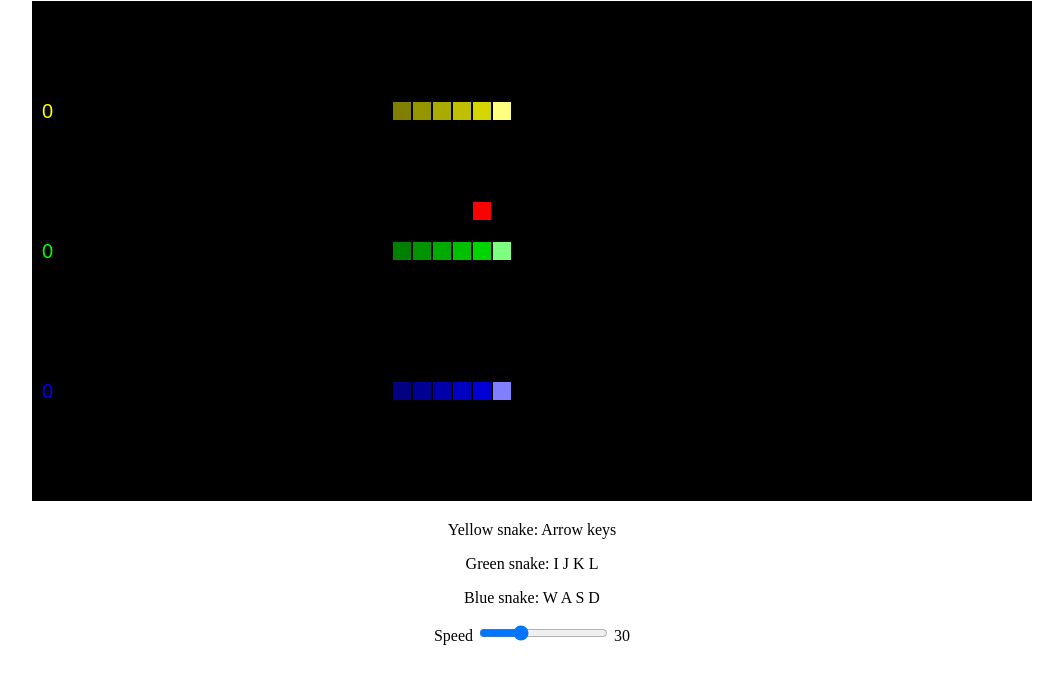
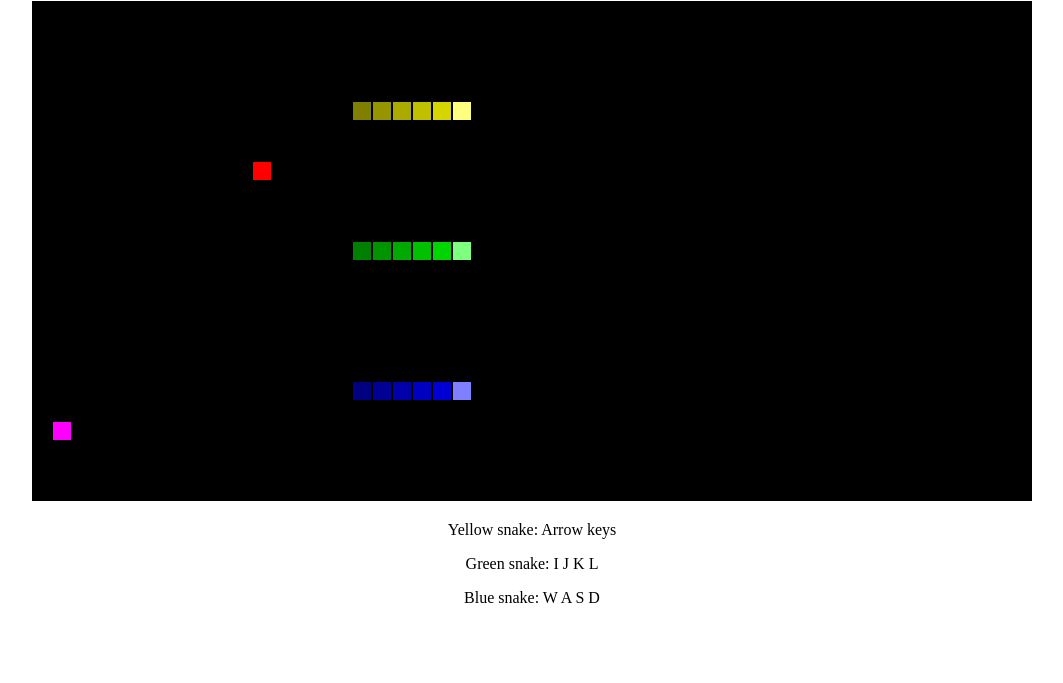
Before and after one commit to 0xhtml/snake, a plain HTML site: page index.html in a window 1280 px wide. Shown: the part 79-762 px from the top of the page, without its empty margins (108-1171 px from the left). Drawn offline with Linux system fonts and the light colour scheme.

Commit message:
More items

```diff
--- a/game.js
+++ b/game.js
@@ -4,87 +4,89 @@ class Game {
         canvas.height = 25 * 20;
         this.width = canvas.width;
         this.height = canvas.height;
-        this.borders = [0, 0, this.width / 20 - 1, this.height / 20 - 1];
-        this.showWinner = false;
+        this.borders = [this.width / 20 - 1, this.height / 20 - 1];
+        this.gameEnded = 0;
+        this.ctx = canvas.getContext('2d');
+        this.reset();
+    }
 
-        this.snakes = [
-            new Snake(5, 5, [255, 255, 0], ["ArrowDown", "ArrowRight", "ArrowUp", "ArrowLeft"], this.borders),
-            new Snake(5, 12, [0, 255, 0], ["k", "l", "i", "j"], this.borders),
-            new Snake(5, 19, [0, 0, 255], ["s", "d", "w", "a"], this.borders)
-        ];
-        this.moveApple();
-
-        this.ctx = canvas.getContext('2d');
+    reset() {
+        this.gameEnded = 0;
+        this.snakes = [];
+        this.snakes.push(new Snake(this, 5, 5, [255, 255, 0], ["ArrowDown", "ArrowRight", "ArrowUp", "ArrowLeft"]));
+        this.snakes.push(new Snake(this, 5, 12, [0, 255, 0], ["k", "l", "i", "j"]));
+        this.snakes.push(new Snake(this, 5, 19, [0, 0, 255], ["s", "d", "w", "a"]));
+        this.items = [];
+        this.items.push(new Item(this, "red", snake => snake.length++, () => { return true }));
+        this.items.push(new Item(this, "#ff00ff", snake => snake.length += 5, () => { return Math.random() < 0.001 }));
         this.draw();
     }
 
-    moveApple() {
-        this.apple = [Math.floor(Math.random() * this.borders[2]), Math.floor(Math.random() * this.borders[3])];
-        for (let i = 0; i < this.snakes.length; i++) {
-            for (let position of this.snakes[i].snake) {
-                if (position[0] === this.apple[0] && position[1] === this.apple[1]) {
-                    this.moveApple();
-                    return;
+    update(frame) {
+        if (this.gameEnded === 0) {
+            var livingSnakes = 0;
+            this.snakes.forEach(snake => {
+                snake.update(frame);
+                if (snake.alive) {
+                    this.items.forEach(item => {
+                        if (item.visible) {
+                            if (item.x == snake.getHeadPosition()[0] && item.y == snake.getHeadPosition()[1]) {
+                                item.oneat(snake);
+                            }
+                        } else {
+                            item.reset(false);
+                        }
+                    });
+                    livingSnakes++;
                 }
+            });
+            if (livingSnakes <= 1) {
+                this.gameEnded = 1;
             }
-        }
-    }
-
-    update(subFrame) {
-        if (!this.showWinner) {
-            let livingSnakes = 0;
-            for (let i = 0; i < this.snakes.length; i++) {
-                this.snakes[i].update(subFrame);
-                if (this.snakes[i].alive) {
-                    livingSnakes++;
-                    const snakeHeadPosition = this.snakes[i].getHeadPosition();
-                    if (snakeHeadPosition[0] === this.apple[0] && snakeHeadPosition[1] === this.apple[1]) {
-                        this.snakes[i].length++;
-                        this.moveApple();
-                    }
-                    for (let j = 0; j < this.snakes.length; j++) {
-                        if (j === i) {
-                            continue;
-                        }
-                        for (let position of this.snakes[j].snake) {
-                            if (position[0] === snakeHeadPosition[0] && position[1] === snakeHeadPosition[1]) {
-                                this.snakes[i].alive = false;
-                                break;
-                            }
-                        }
-                    }
+        } else {
+            this.snakes.forEach(snake => {
+                if (!snake.alive) {
+                    snake.update(frame);
                 }
+            });
+            if (this.gameEnded > 60) {
+                this.reset();
+                return;
             }
-            if (livingSnakes <= 1) {
-                this.showWinner = true;
-                setTimeout(() => {
-                    this.snakes = [
-                        new Snake(5, 5, [255, 255, 0], ["ArrowDown", "ArrowRight", "ArrowUp", "ArrowLeft"], this.borders),
-                        new Snake(5, 12, [0, 255, 0], ["k", "l", "i", "j"], this.borders),
-                        new Snake(5, 19, [0, 0, 255], ["s", "d", "w", "a"], this.borders)
-                    ];
-                    this.moveApple();
-                    this.showWinner = false;
-                }, 2000);
-            }
+            this.gameEnded++;
         }
     }
 
     draw() {
         this.ctx.clearRect(0, 0, this.width, this.height);
 
-        if (this.showWinner) {
-            this.snakes.forEach(snake => {
-                if (snake.alive) {
-                    this.ctx.fillStyle = "rgb(" + snake.color[0] + ", " + snake.color[1] + ", " + snake.color[2] + ")";
-                    this.ctx.fillRect(this.width / 3, this.height / 3, this.width / 3, this.height / 3);
+        this.snakes.forEach(snake => snake.draw(this.ctx));
+        this.items.forEach(item => item.draw(this.ctx));
+    }
+
+    checkCollisionWithSnakes(x, y, self) {
+        for (var snake of this.snakes) {
+            if (snake === self) {
+                continue;
+            }
+            for (var position of snake.snake) {
+                if (position[0] === x && position[1] === y) {
+                    return true;
                 }
-            });
-        } else {
-            this.snakes.forEach(snake => snake.draw(this.ctx));
+            }
+        }
+        return false;
+    }
 
-            this.ctx.fillStyle = "red";
-            this.ctx.fillRect(this.apple[0] * 20 + 1, this.apple[1] * 20 + 1, 18, 18);
+    checkCollisionWithItems(x, y, self) {
+        for (var item of this.items) {
+            if (item === self) {
+                continue;
+            }
+            if (item.x === x && item.y === y) {
+                return true;
+            }
         }
+        return false;
     }
 }
--- a/index.html
+++ b/index.html
@@ -1,40 +1,31 @@
 <!DOCTYPE html>
 <html lang="en">
+
 <head>
     <meta charset="UTF-8">
     <title>Snake</title>
 </head>
+
 <body style="text-align: center">
     <h1>Snake</h1>
     <canvas id="game" style="background-color: black"></canvas>
     <p>Yellow snake: Arrow keys</p>
     <p>Green snake: I J K L</p>
     <p>Blue snake: W A S D</p>
-<p>
-    <label for="speedIn">Speed</label>
-    <input id="speedIn" max="99" min="0" onchange="speedOut()" onmousemove="speedOut()" type="range" value="30">
-    <span id="speedOut">30</span>
-</p>
 
+    <script src="game.js"></script>
+    <script src="item.js"></script>
     <script src="snake.js"></script>
-<script src="game.js"></script>
     <script>
         const game = new Game(document.getElementById("game"));
-    let subFrame = 0;
-
+        var frame = 0;
         function tick() {
-        game.update(subFrame % 4 !== 0);
+            game.update(frame);
             game.draw();
-        subFrame++;
-        setTimeout(tick, 100 - parseInt(document.getElementById("speedIn").value));
+            frame++;
         }
-
-    function speedOut() {
-        document.getElementById("speedOut").innerHTML = document.getElementById("speedIn").value;
-    }
-
-    speedOut();
-    setTimeout(tick, 100 - parseInt(document.getElementById("speedIn").value));
+        setInterval(tick, Math.floor(1000 / 30));
     </script>
 </body>
+
 </html>
--- /dev/null
+++ b/item.js
@@ -0,0 +1,34 @@
+class Item {
+    constructor(game, color, oneataction, canspawn) {
+        this.game = game;
+        this.color = color;
+        this.oneataction = oneataction;
+        this.canspawn = canspawn;
+        this.visible = false;
+        this.reset(false);
+    }
+
+    reset(r) {
+        if (r || this.canspawn()) {
+            this.visible = true;
+            this.x = Math.floor(Math.random() * this.game.borders[0]);
+            this.y = Math.floor(Math.random() * this.game.borders[1]);
+            if (this.game.checkCollisionWithSnakes(this.x, this.y, this) || this.game.checkCollisionWithItems(this.x, this.y, this)) {
+                this.reset(true);
+            }
+        }
+    }
+
+    oneat(snake) {
+        this.oneataction(snake);
+        this.visible = false;
+        this.reset(false);
+    }
+
+    draw(ctx) {
+        if (this.visible) {
+            ctx.fillStyle = this.color;
+            ctx.fillRect(this.x * 20 + 1, this.y * 20 + 1, 18, 18);
+        }
+    }
+}
--- a/snake.js
+++ b/snake.js
@@ -1,15 +1,15 @@
 class Snake {
-    constructor(startX, startY, color, keys, borders) {
-        this.textX = 10;
-        this.textY = startY * 20 + 17;
-        this.snake = [[startX, startY]];
+    constructor(game, startX, startY, color, keys) {
+        this.game = game;
+        this.snake = [
+            [startX, startY]
+        ];
         this.color = color;
-        this.borders = borders;
+        this.keys = keys;
 
         this.direction = 1;
         this.canChangeDirection = true;
         this.length = 6;
-        this.keys = keys;
         this.alive = true;
 
         window.addEventListener("keydown", event => {
@@ -44,46 +44,47 @@ class Snake {
         });
     }
 
-    update(subFrame) {
+    update(frame) {
         if (this.alive) {
-            if (!subFrame) {
+            if (frame % 10 === 0) {
                 const snakeHeadPosition = this.getHeadPosition();
                 const newSnakeHeadPosition = [snakeHeadPosition[0] + this.x(), snakeHeadPosition[1] + this.y()];
 
-                for (let position of this.snake) {
+                if (newSnakeHeadPosition[0] < 0 || newSnakeHeadPosition[1] < 0 || newSnakeHeadPosition[0] > this.game.borders[0] || newSnakeHeadPosition[1] > this.game.borders[1]) {
+                    this.alive = false;
+                    return;
+                }
+                for (var position of this.snake) {
                     if (position[0] === newSnakeHeadPosition[0] && position[1] === newSnakeHeadPosition[1]) {
                         this.alive = false;
-                        break;
+                        return;
                     }
                 }
-                if (newSnakeHeadPosition[0] < this.borders[0] || newSnakeHeadPosition[1] < this.borders[1] || newSnakeHeadPosition[0] > this.borders[2] || newSnakeHeadPosition[1] > this.borders[3]) {
+                if (this.game.checkCollisionWithSnakes(newSnakeHeadPosition[0], newSnakeHeadPosition[1], this)) {
                     this.alive = false;
+                    return;
                 }
 
-                if (this.alive) {
-                    this.snake.push(newSnakeHeadPosition);
-                }
+                this.snake.push(newSnakeHeadPosition);
                 if (this.snake.length > this.length) {
                     this.snake.splice(0, 1);
                 }
                 this.canChangeDirection = true;
             }
         } else {
-            this.snake.splice(0, 1);
+            if (frame % 3 === 0) {
+                this.snake.splice(0, 1);
+            }
         }
     }
 
     draw(ctx) {
-        ctx.fillStyle = "rgb(" + this.color[0] + ", " + this.color[1] + ", " + this.color[2] + ")";
-        ctx.font = "20px Arial";
-        ctx.fillText((this.length - 6).toString(), this.textX, this.textY);
-
         const snakeHeadPosition = this.getHeadPosition();
         const length = this.snake.length;
-        for (let i = 0; i < length; i++) {
-            let r = this.color[0];
-            let g = this.color[1];
-            let b = this.color[2];
+        for (var i = 0; i < length; i++) {
+            var r = this.color[0];
+            var g = this.color[1];
+            var b = this.color[2];
             if (this.snake[i][0] === snakeHeadPosition[0] && this.snake[i][1] === snakeHeadPosition[1] && this.alive) {
                 r += 127;
                 g += 127;
```
Lines whose indentation alone changed are shown as unchanged.
